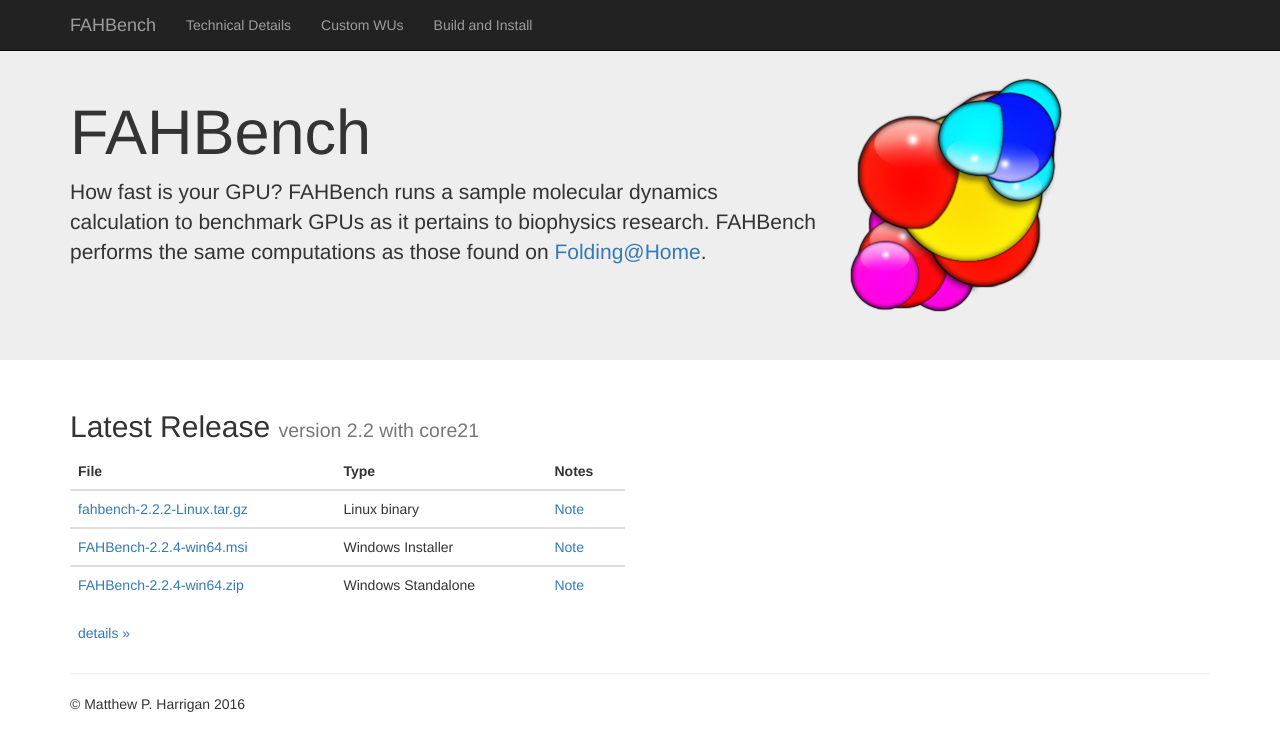
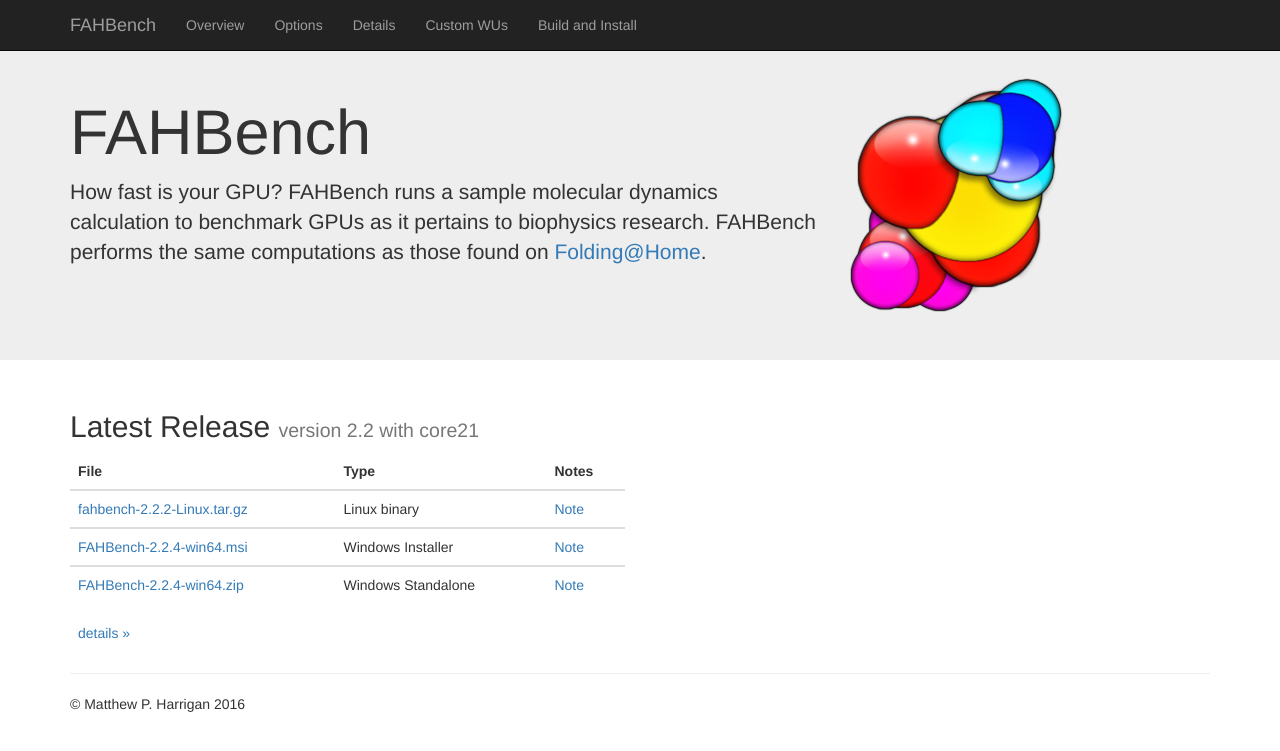
Before and after one commit to fahbench/fahbench.github.io, a Jekyll site: the page built from index.md, in a window 1280 px wide. Shown: the top 751 px of the page. Built offline with Jekyll 4.4.1, drawn with Linux system fonts in a browser that asks for light colours; nearby versions of some CDN libraries.

Commit message:
Updates for new doc pages (including nav)

```diff
--- a/_includes/copyright.html
+++ b/_includes/copyright.html
@@ -2,5 +2,8 @@
   <hr>
   <footer>
     <p>&copy; Matthew P. Harrigan 2016</p>
+    {% if {{page.footer}} %}
+    <p>{{page.footer}}</p>
+    {% endif%}
   </footer>
 </div>
--- a/_includes/header.html
+++ b/_includes/header.html
@@ -47,7 +47,9 @@
 
         <div class="collapse navbar-collapse" id="navbar">
             <ul class="nav navbar-nav">
-                <li><a href="{{site.url}}/technical-details.html">Technical Details</a></li>
+                <li><a href="{{site.url}}/overview.html">Overview</a></li>
+                <li><a href="{{site.url}}/options.html">Options</a></li>
+                <li><a href="{{site.url}}/details.html">Details</a></li>
                 <li><a href="{{site.url}}/custom-wus.html">Custom WUs</a></li>
                 <li><a href="{{site.url}}/build-and-install.html">Build and Install</a></li>
             </ul>
```
